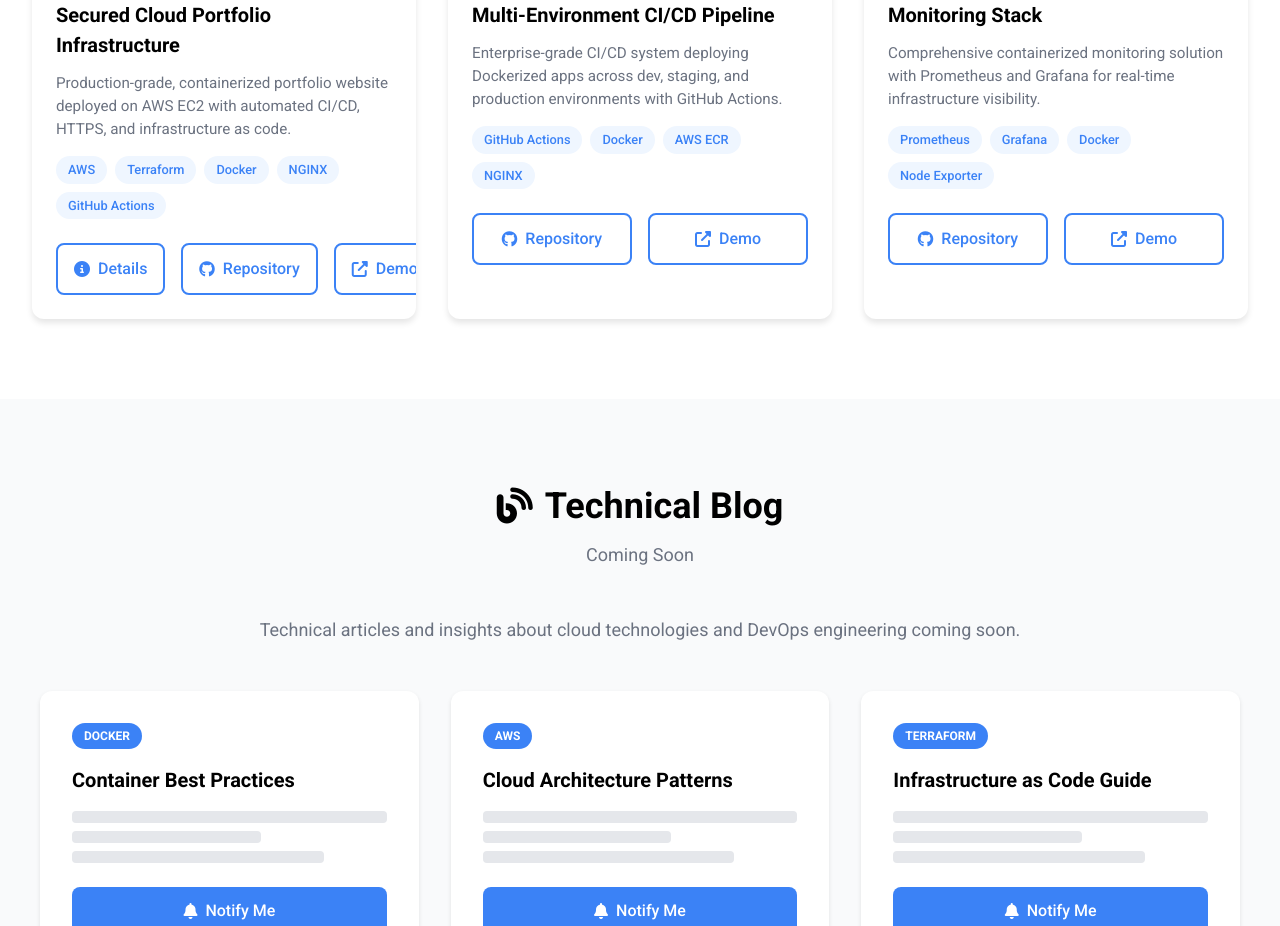
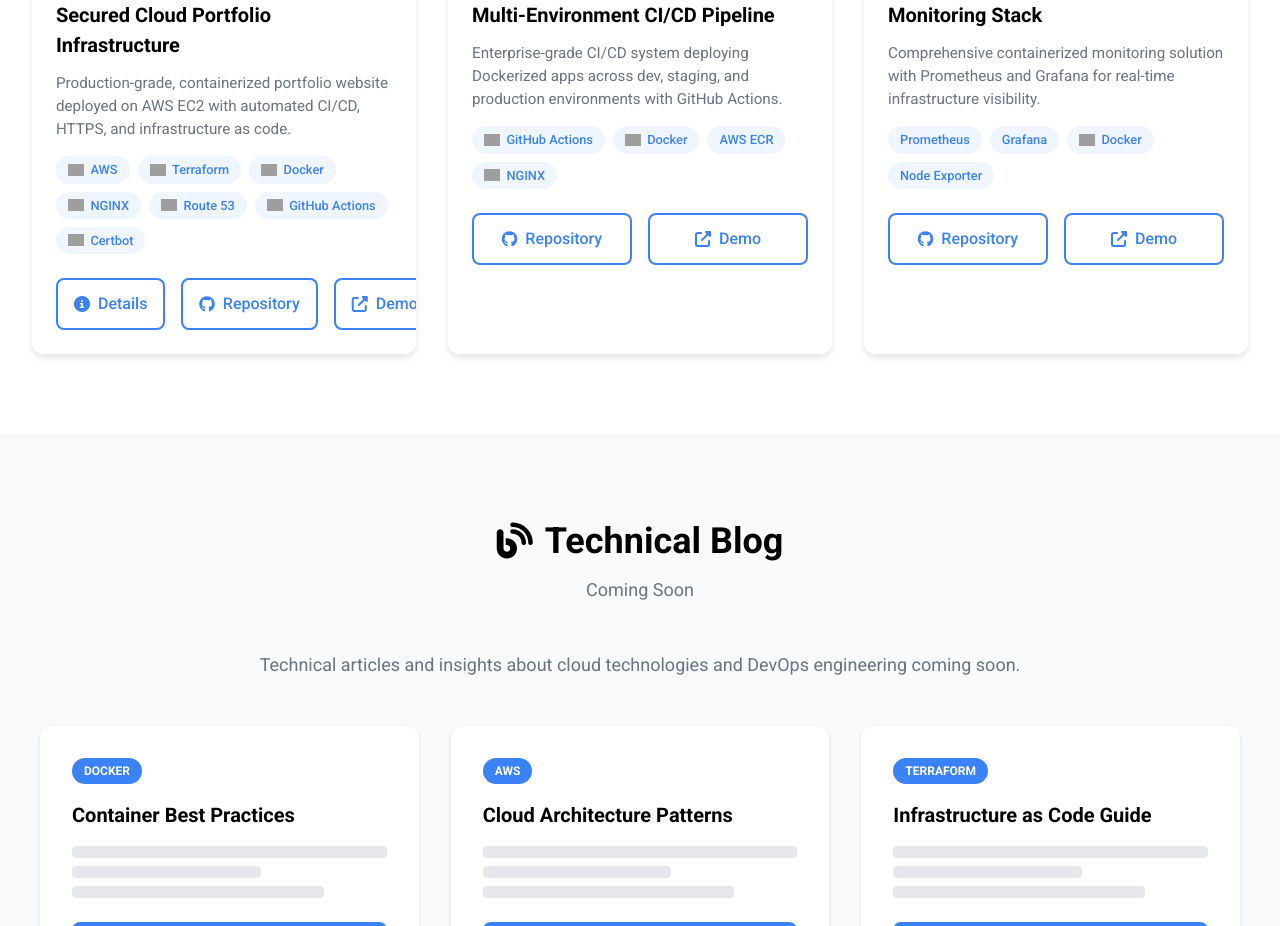
Before and after one commit to bowale01/Adebowale-myportfoliopage-app, a React (Create React App) app: page / in a window 1280 px wide. Shown: the part 4060-4986 px from the top of the page. Built offline with nearby package versions, Linux system fonts and the light colour scheme; grey boxes are pictures that could not be loaded.

Commit message:
Add technology logos to project card tech tags

```diff
--- a/src/Pages/Home/Projects.css
+++ b/src/Pages/Home/Projects.css
@@ -129,6 +129,24 @@
   border-radius: 20px;
   font-size: 0.8rem;
   font-weight: 500;
+}
+
+.tech-tag-with-icon {
+  padding: 0.25rem 0.75rem;
+  background-color: #eff6ff;
+  color: #3b82f6;
+  border-radius: 20px;
+  font-size: 0.8rem;
+  font-weight: 500;
+  display: flex;
+  align-items: center;
+  gap: 0.4rem;
+}
+
+.tech-icon-small {
+  width: 16px;
+  height: 16px;
+  object-fit: contain;
 }
 
 .project-links {
--- a/src/Pages/Home/Projects.jsx
+++ b/src/Pages/Home/Projects.jsx
@@ -5,6 +5,7 @@ export default function MyProjects() {
   const [selectedProject, setSelectedProject] = useState(null);
 
   const techIcons = {
+    "AWS": "https://cdn.jsdelivr.net/gh/devicons/devicon@latest/icons/amazonwebservices/amazonwebservices-original-wordmark.svg",
     "AWS EC2": "https://cdn.jsdelivr.net/gh/devicons/devicon@latest/icons/amazonwebservices/amazonwebservices-original-wordmark.svg",
     "VPC": "https://cdn.jsdelivr.net/gh/devicons/devicon@latest/icons/amazonwebservices/amazonwebservices-original-wordmark.svg",
     "Security Groups": "https://cdn.jsdelivr.net/gh/devicons/devicon@latest/icons/amazonwebservices/amazonwebservices-original-wordmark.svg",
@@ -26,7 +27,7 @@ export default function MyProjects() {
     title: "Secured Cloud Portfolio Infrastructure",
     description: "Production-grade, containerized portfolio website deployed on AWS EC2 with automated CI/CD, HTTPS, and infrastructure as code.",
     image: "https://github.com/user-attachments/assets/7298da32-7021-4696-a0be-e286905be045",
-    tech: ["AWS", "Terraform", "Docker", "NGINX", "GitHub Actions"],
+    tech: ["AWS", "Terraform", "Docker", "NGINX", "Route 53", "GitHub Actions", "Certbot"],
     repoUrl: "https://github.com/bowale01/Adebowale-myportfoliopage-app",
     demoUrl: "https://adelekeadebowale.com",
     details: {
@@ -99,7 +100,10 @@ export default function MyProjects() {
                 <p className="project-description">{project.description}</p>
                 <div className="project-tech">
                   {project.tech.map((tech, index) => (
-                    <span className="tech-tag" key={index}>{tech}</span>
+                    <span className="tech-tag-with-icon" key={index}>
+                      {techIcons[tech] && <img src={techIcons[tech]} alt={tech} className="tech-icon-small" />}
+                      {tech}
+                    </span>
                   ))}
                 </div>
                 <div className="project-links">
```
